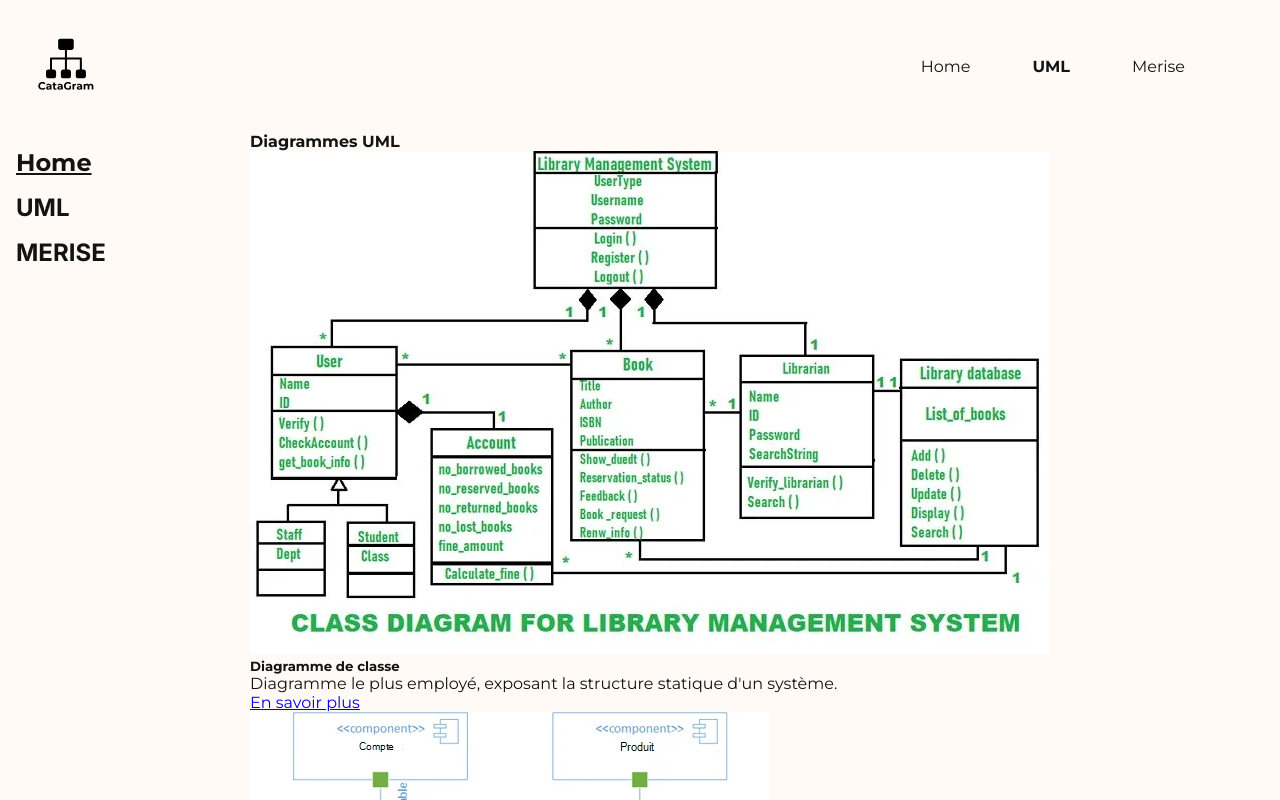
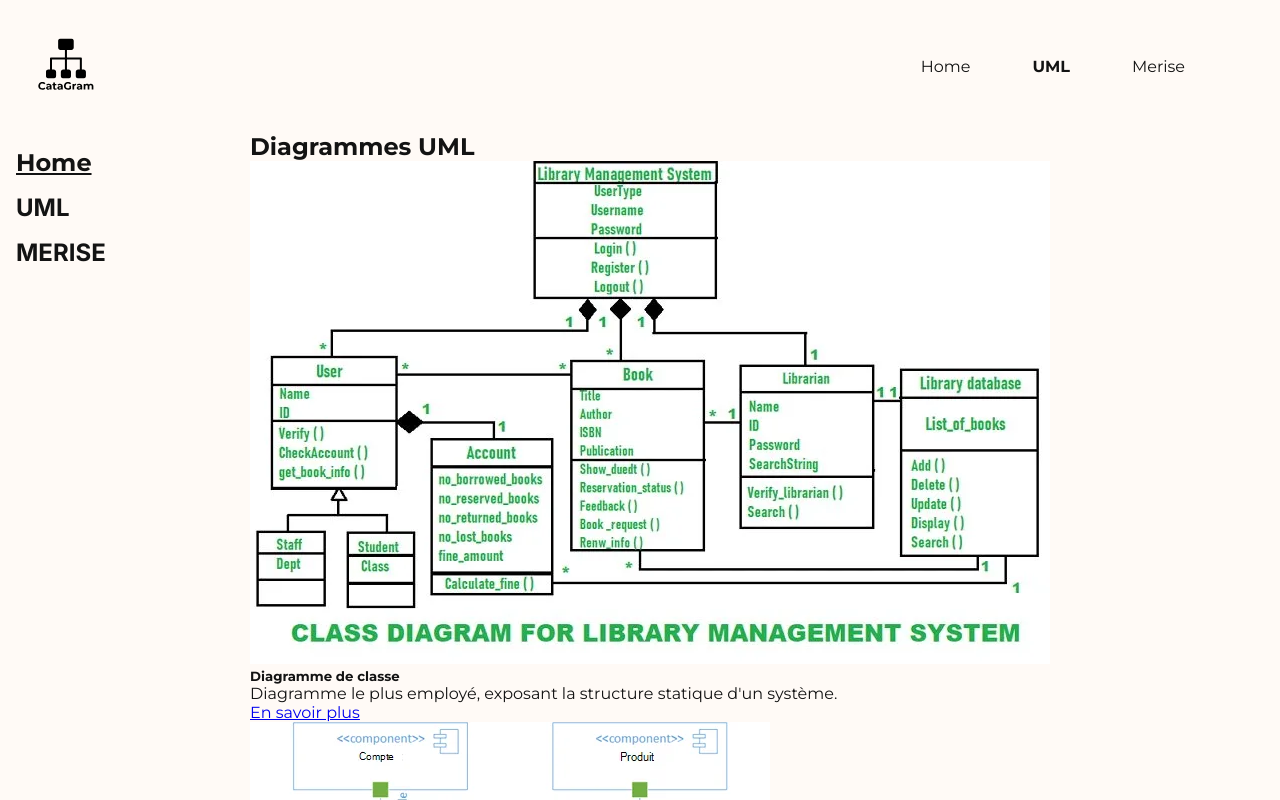
Before and after one commit to 2023-cda-alt-devops-p4/catagram_Pierre_Fraisse, an Angular app in the folder catagram_frontend/: page /uml in a window 1280 px wide. Shown: the top 800 px of the page. Built offline with nearby package versions, Linux system fonts and the light colour scheme.

Commit message:
refactor(diagram pages): Corrected title
Corrected titles from h4 to h2 to both UML and MERISE pages

```diff
--- a/catagram_frontend/src/app/pages/merise/merise.component.html
+++ b/catagram_frontend/src/app/pages/merise/merise.component.html
@@ -1,5 +1,5 @@
 <div class="container">
-  <h4>Modèles MERISE</h4>
+  <h2>Modèles MERISE</h2>
   <div class="cards-container" *ngFor="let diagram of meriseDiagrams">
     <app-card-mini [diagram]="diagram" (openModalRequest)="openModal($event)"></app-card-mini>
     <app-card *ngIf="showModal" [diagram]="activeDiagram" [showModal]="showModal" (close)="closeModal()"></app-card>
--- a/catagram_frontend/src/app/pages/uml/uml.component.html
+++ b/catagram_frontend/src/app/pages/uml/uml.component.html
@@ -1,5 +1,5 @@
 <div class="container">
-  <h4>Diagrammes UML</h4>
+  <h2>Diagrammes UML</h2>
   <div class="cards-container" *ngFor="let diagram of umlDiagrams">
     <app-card-mini [diagram]="diagram" (openModalRequest)="openModal($event)"></app-card-mini>
     <app-card *ngIf="showModal" [diagram]="activeDiagram" [showModal]="showModal" (close)="closeModal()"></app-card>
```
